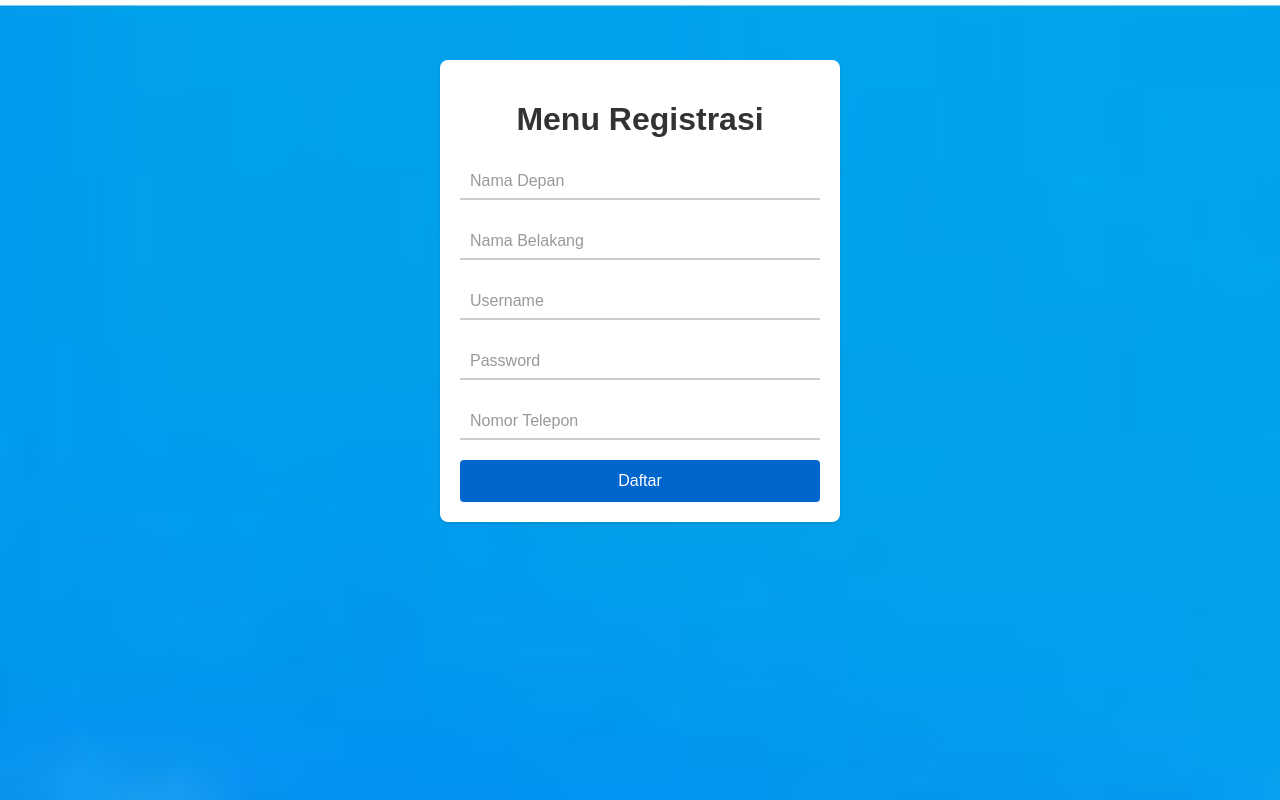
After one commit to sautmanurung1/Skripsi, a Flask app: page /register in a window 1280 px wide. The commit adds this page. Run offline with Flask 3, Linux system fonts and the light colour scheme; some libraries are stand-ins or nearby versions.

Commit message:
add new code in repos

```diff
--- a/db_config.py
+++ b/db_config.py
@@ -6,6 +6,6 @@ mysql = MySQL()
 app.config['MYSQL_HOST'] = 'localhost'
 app.config['MYSQL_USER'] = 'root'
 app.config['MYSQL_PASSWORD'] = 'Sautmanurung234'
-app.config['MYSQL_DB'] = ''
+app.config['MYSQL_DB'] = 'db_smpkelas'
 
 mysql.init_app(app)
--- a/main.py
+++ b/main.py
@@ -17,7 +17,7 @@ def allowed_file(filename):
 def dashboard():
     return render_template('login.html')
 
-@app.route('/login', method=['GET', 'POST'])
+@app.route('/login', methods=['GET', 'POST'])
 def login():
     msg = ''
     if request.method == 'POST' and 'username' in request.form:
@@ -38,7 +38,7 @@ def login():
             msg = 'Incorrect username/password'
     return render_template('login.html', msg = msg)
 
-@app.route('/register', method=['GET', 'POST'])
+@app.route('/register', methods=['GET', 'POST'])
 def register():
     msg = ''
     if request.method == 'POST' and 'first_name' in request.form and 'last_name' in request.form and 'username' in request.form and 'password' in request.form and 'phone' in request.form:
@@ -74,6 +74,18 @@ def logout():
 @app.route('/menu')
 def home():
     return render_template('menu.html')
+
+@app.route('/datasiswa')
+def datasiswa():
+    return render_template('datasiswa.html')
+
+@app.route('/datanilai')
+def datanilai():
+    return render_template('datanilai.html')
+
+@app.route('/clustering')
+def clusteringkelas():
+    return render_template('clusteringkelas.html')
 
 @app.route('/file_upload', methods=['POST'])
 def upload_file():
--- a/static/css/login/style.css
+++ b/static/css/login/style.css
@@ -3,7 +3,7 @@
     font-family: 'Poppins' ,sans-serif;
 }
 body{
-    background-image: url("images/sekolah.jpg");
+    background-image: url("/static/images/sekolah.jpg");
     background-size: cover;
     background-repeat: no-repeat;
     background-position: center;
--- /dev/null
+++ b/static/css/register/style.css
@@ -0,0 +1,75 @@
+* {
+    box-sizing: border-box;
+  }
+
+  body {
+    font-family: Arial, sans-serif;
+    background-color: #f4f4f4;
+    background-image: url("/static/images/reegister.jpg");
+  }
+
+  .container {
+    max-width: 400px;
+    margin: 60px auto;
+    padding: 20px;
+    background-color: #fff;
+    border-radius: 8px;
+    box-shadow: 0 2px 4px rgba(0, 0, 0, 0.1);
+  }
+
+  h1 {
+    text-align: center;
+    color: #333;
+  }
+
+  .form-group {
+    position: relative;
+    margin-bottom: 20px;
+  }
+
+  input {
+    width: 100%;
+    padding: 10px;
+    border: none;
+    border-bottom: 2px solid #ccc;
+    font-size: 16px;
+    transition: border-bottom-color 0.3s ease;
+  }
+
+  label {
+    position: absolute;
+    top: 12px;
+    left: 10px;
+    color: #999;
+    pointer-events: none;
+    transition: top 0.3s ease, left 0.3s ease, font-size 0.3s ease;
+  }
+
+  input:focus {
+    outline: none;
+    border-bottom-color: #06c;
+  }
+
+  input:focus + label {
+    top: -10px;
+    left: 5px;
+    font-size: 12px;
+    color: #06c;
+  }
+
+  button {
+    display: block;
+    width: 100%;
+    padding: 12px;
+    background-color: #06c;
+    color: #fff;
+    border: none;
+    border-radius: 4px;
+    font-size: 16px;
+    cursor: pointer;
+    transition: background-color 0.3s ease;
+  }
+
+  button:hover {
+    background-color: #0458a2;
+  }
--- a/templates/datanilai.html
+++ b/templates/datanilai.html
@@ -27,6 +27,6 @@
     </div>
   </div>
 
-  <script src="{{ url_for('static', filename='css/datanilai/fontawesome/js/all.js) }}"></script>
+  <script src="{{ url_for('static', filename='css/datanilai/fontawesome/js/all.js') }}"></script>
 </body>
 </html>
--- a/templates/datasiswa.html
+++ b/templates/datasiswa.html
@@ -27,6 +27,6 @@
     </div>
   </div>
 
-  <script src="{{ url_for('static', filename='css/datasiswa/fontawesome/js/all.js) }}"></script>
+  <script src="{{ url_for('static', filename='css/datasiswa/fontawesome/js/all.js') }}"></script>
 </body>
 </html>
--- /dev/null
+++ b/templates/register.html
@@ -0,0 +1,35 @@
+<!DOCTYPE html>
+<html>
+<head>
+  <title>Menu Registrasi</title>
+  <link rel="stylesheet" type="text/css" href="{{ url_for('static', filename='css/register/style.css') }}">
+</head>
+<body>
+  <div id="login" class="container">
+    <h1>Menu Registrasi</h1>
+    <form class="form" action="/register" method="post">
+      <div class="form-group">
+        <input type="text" name="first_name" id="first_name" class="form-control" required>
+        <label for="first_name">Nama Depan</label>
+      </div>
+      <div class="form-group">
+        <input type="text" name="last_name" id="last_name" class="form-control" required>
+        <label for="last_name">Nama Belakang</label>
+      </div>
+      <div class="form-group">
+        <input type="text" name="username" id="username" class="form-control" required>
+        <label for="username">Username</label>
+      </div>
+      <div class="form-group">
+        <input type="password" name="password" id="password" class="form-control" required>
+        <label for="password">Password</label>
+      </div>
+      <div class="form-group">
+        <input type="number" name="phone" id="phone" class="form-control">
+        <label for="phone">Nomor Telepon</label>
+      </div>
+      <button type="submit" name="submit" value="Register">Daftar</button>
+    </form>
+  </div>
+</body>
+</html>
```
Also changed, not shown: medoids.py (added, +53 -0 lines), static/css/menu/style.css (+75 -5 lines), templates/menu.html (+46 -8 lines), static/images/reegister.jpg (added), 1 other file.
